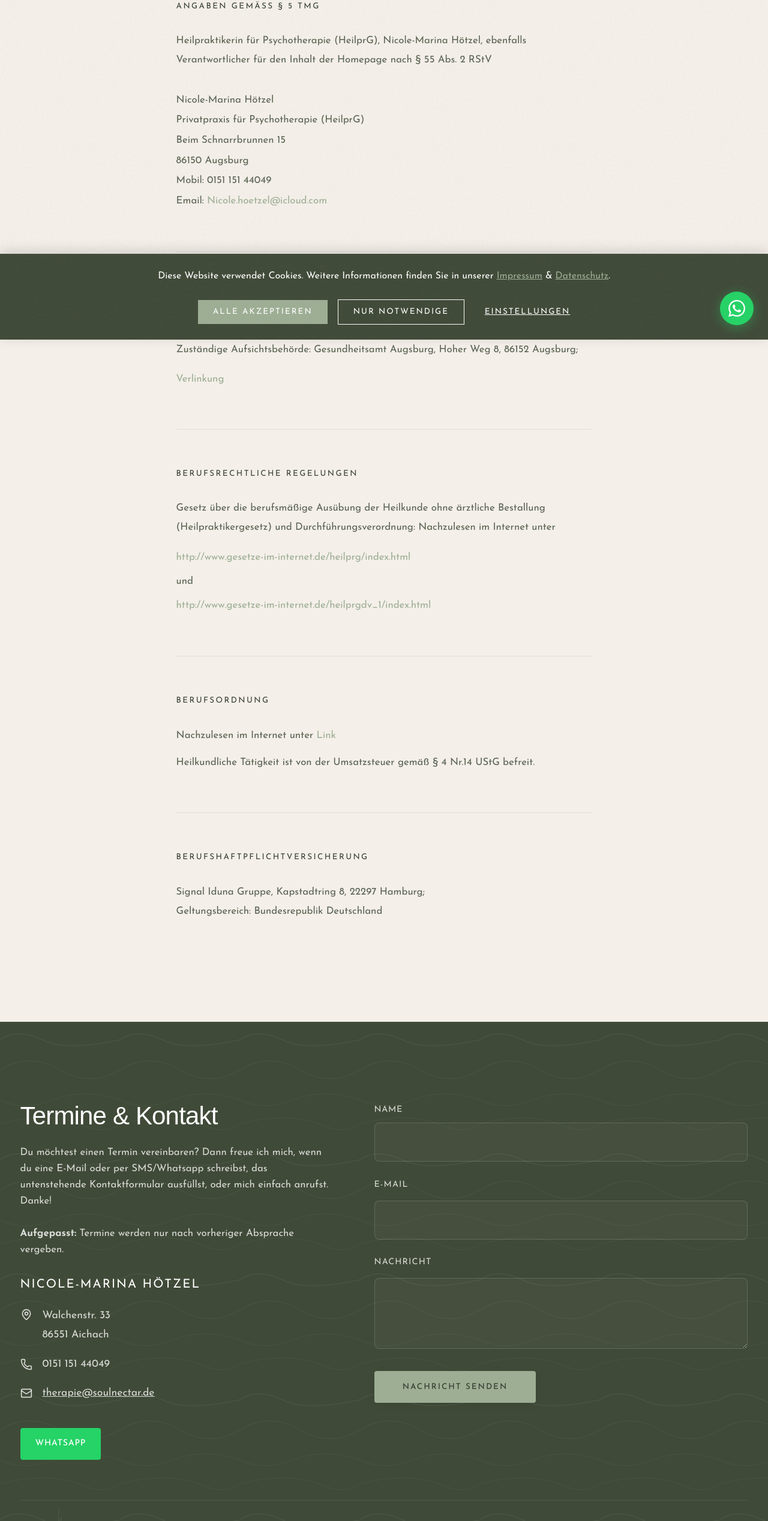
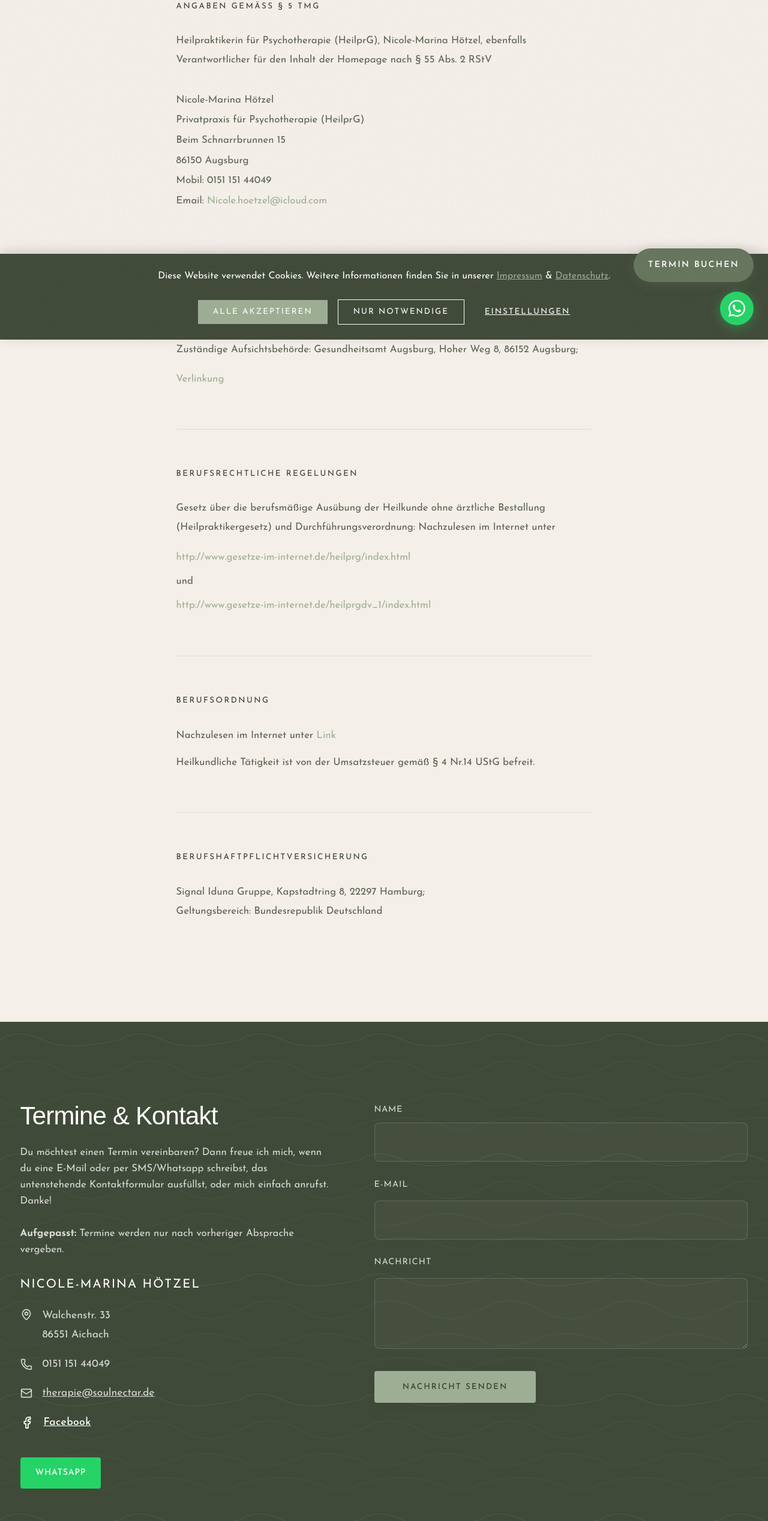
Before and after one commit to atharxv/Soul-Nectar, a Next.js app: page /impressum in a window 1280 px wide. Shown: the part 234-2769 px from the top of the page at 60% size. Built offline with nearby package versions, Linux system fonts and the light colour scheme; a web font is replaced by a local one.

Commit message:
feat: enhance Facebook link and update sticky booking and WhatsApp buttons

```diff
--- a/src/components/ContactFooter.js
+++ b/src/components/ContactFooter.js
@@ -5,6 +5,23 @@ import { useState } from "react";
 import FadeIn from "./FadeIn";
 import { Phone, Mail, MapPin } from "lucide-react";
 import { useLanguage } from "@/context/LanguageContext";
+
+const Facebook = ({ size = 24, ...props }) => (
+  <svg
+    xmlns="http://www.w3.org/2000/svg"
+    width={size}
+    height={size}
+    viewBox="0 0 24 24"
+    fill="none"
+    stroke="currentColor"
+    strokeWidth="2"
+    strokeLinecap="round"
+    strokeLinejoin="round"
+    {...props}
+  >
+    <path d="M18 2h-3a5 5 0 0 0-5 5v3H7v4h3v8h4v-8h3l1-4h-4V7a1 1 0 0 1 1-1h3z" />
+  </svg>
+);
 import { TopographicBackground, BotanicalIllustration } from "./DecorativePatterns";
 
 export default function ContactFooter() {
@@ -86,6 +103,26 @@ export default function ContactFooter() {
                 <div style={{ display: "flex", alignItems: "center", gap: "1rem", marginBottom: "1rem", color: "rgba(255,255,255,0.8)" }}>
                   <Mail size={20} style={{ flexShrink: 0 }} />
                   <a href="mailto:therapie@soulnectar.de" style={{ textDecoration: "underline", color: "inherit" }}>therapie@soulnectar.de</a>
+                </div>
+
+                <div style={{ display: "flex", alignItems: "center", gap: "1rem", marginBottom: "1rem", color: "var(--white)" }}>
+                  <Facebook size={22} style={{ flexShrink: 0 }} />
+                  <a
+                    href="https://www.facebook.com/people/Soulnectar/100064068909263/#"
+                    target="_blank"
+                    rel="noopener noreferrer"
+                    style={{
+                      color: "inherit",
+                      textDecoration: "underline",
+                      fontWeight: 500,
+                      letterSpacing: "0.02em",
+                      transition: "opacity 0.3s var(--ease-lux)"
+                    }}
+                    onMouseEnter={(e) => e.currentTarget.style.opacity = "0.7"}
+                    onMouseLeave={(e) => e.currentTarget.style.opacity = "1"}
+                  >
+                    Facebook
+                  </a>
                 </div>
               </div>
 
--- a/src/components/StickyWhatsApp.js
+++ b/src/components/StickyWhatsApp.js
@@ -5,20 +5,71 @@ import { motion } from "framer-motion";
 export default function StickyWhatsApp() {
   return (
     <>
-      {/* Sticky WhatsApp button — desktop only. Hidden on mobile via media query. */}
       <style>{`
-        #sticky-whatsapp {
+        .sticky-buttons-container {
+          position: fixed;
+          bottom: 24px;
+          right: 24px;
+          z-index: 9000;
           display: flex;
+          flex-direction: column;
+          gap: 16px;
+          align-items: flex-end;
+          pointer-events: none;
+        }
+        .sticky-buttons-container > * {
+          pointer-events: auto;
+        }
+        .booking-text-desktop {
+          display: inline;
+        }
+        .booking-text-mobile {
+          display: none;
         }
         @media (max-width: 767px) {
-          #sticky-whatsapp {
+          .booking-text-desktop {
             display: none;
+          }
+          .booking-text-mobile {
+            display: inline;
           }
         }
       `}</style>
 
+      <div className="sticky-buttons-container">
+        {/* Sticky Booking Button */}
         <motion.a
-        id="sticky-whatsapp"
+          href="#kontakt"
+          initial={{ opacity: 0, scale: 0.8 }}
+          animate={{ opacity: 1, scale: 1 }}
+          transition={{ duration: 0.35, ease: [0.25, 1, 0.5, 1], delay: 1.2 }}
+          whileHover={{ scale: 1.05 }}
+          whileTap={{ scale: 0.95 }}
+          style={{
+            height: "56px",
+            padding: "0 24px",
+            borderRadius: "999px",
+            backgroundColor: "var(--accent-olive-dark)",
+            color: "var(--white)",
+            fontFamily: "var(--font-josefin)",
+            textTransform: "uppercase",
+            letterSpacing: "0.15em",
+            fontSize: "0.85rem",
+            fontWeight: 600,
+            display: "flex",
+            alignItems: "center",
+            justifyContent: "center",
+            boxShadow: "0 4px 20px rgba(102, 117, 93, 0.3)",
+            textDecoration: "none",
+            flexShrink: 0,
+          }}
+        >
+          <span className="booking-text-desktop">Termin buchen</span>
+          <span className="booking-text-mobile">Termin</span>
+        </motion.a>
+
+        {/* Sticky WhatsApp button */}
+        <motion.a
           href="https://wa.me/4915115144049"
           target="_blank"
           rel="noopener noreferrer"
@@ -29,16 +80,13 @@ export default function StickyWhatsApp() {
           whileHover={{ scale: 1.08 }}
           whileTap={{ scale: 0.95 }}
           style={{
-          position: "fixed",
-          bottom: "24px",
-          right: "24px",
-          zIndex: 9000,
             width: "56px",
             height: "56px",
             borderRadius: "50%",
             /* WhatsApp brand green — intentional brand exception. Do not replace with a CSS variable. */
             backgroundColor: "#25D366",
             color: "white",
+            display: "flex",
             alignItems: "center",
             justifyContent: "center",
             boxShadow: "0 4px 20px rgba(37, 211, 102, 0.4)",
@@ -58,6 +106,7 @@ export default function StickyWhatsApp() {
             <path d="M17.472 14.382c-.297-.149-1.758-.867-2.03-.967-.273-.099-.471-.148-.67.15-.197.297-.767.966-.94 1.164-.173.199-.347.223-.644.075-.297-.15-1.255-.463-2.39-1.475-.883-.788-1.48-1.761-1.653-2.059-.173-.297-.018-.458.13-.606.134-.133.298-.347.446-.52.149-.174.198-.298.298-.497.099-.198.05-.371-.025-.52-.075-.149-.669-1.612-.916-2.207-.242-.579-.487-.5-.669-.51-.173-.008-.371-.01-.57-.01-.198 0-.52.074-.792.372-.272.297-1.04 1.016-1.04 2.479 0 1.462 1.065 2.875 1.213 3.074.149.198 2.096 3.2 5.077 4.487.709.306 1.262.489 1.694.625.712.227 1.36.195 1.871.118.571-.085 1.758-.719 2.006-1.413.248-.694.248-1.289.173-1.413-.074-.124-.272-.198-.57-.347m-5.421 7.403h-.004a9.87 9.87 0 01-5.031-1.378l-.361-.214-3.741.982.998-3.648-.235-.374a9.86 9.86 0 01-1.51-5.26c.001-5.45 4.436-9.884 9.888-9.884 2.64 0 5.122 1.03 6.988 2.898a9.825 9.825 0 012.893 6.994c-.003 5.45-4.437 9.884-9.885 9.884m8.413-18.297A11.815 11.815 0 0012.05 0C5.495 0 .16 5.335.157 11.892c0 2.096.547 4.142 1.588 5.945L.057 24l6.305-1.654a11.882 11.882 0 005.683 1.448h.005c6.554 0 11.89-5.335 11.893-11.893a11.821 11.821 0 00-3.48-8.413Z" />
           </svg>
         </motion.a>
+      </div>
     </>
   );
 }
```
Lines whose indentation alone changed are shown as unchanged.
